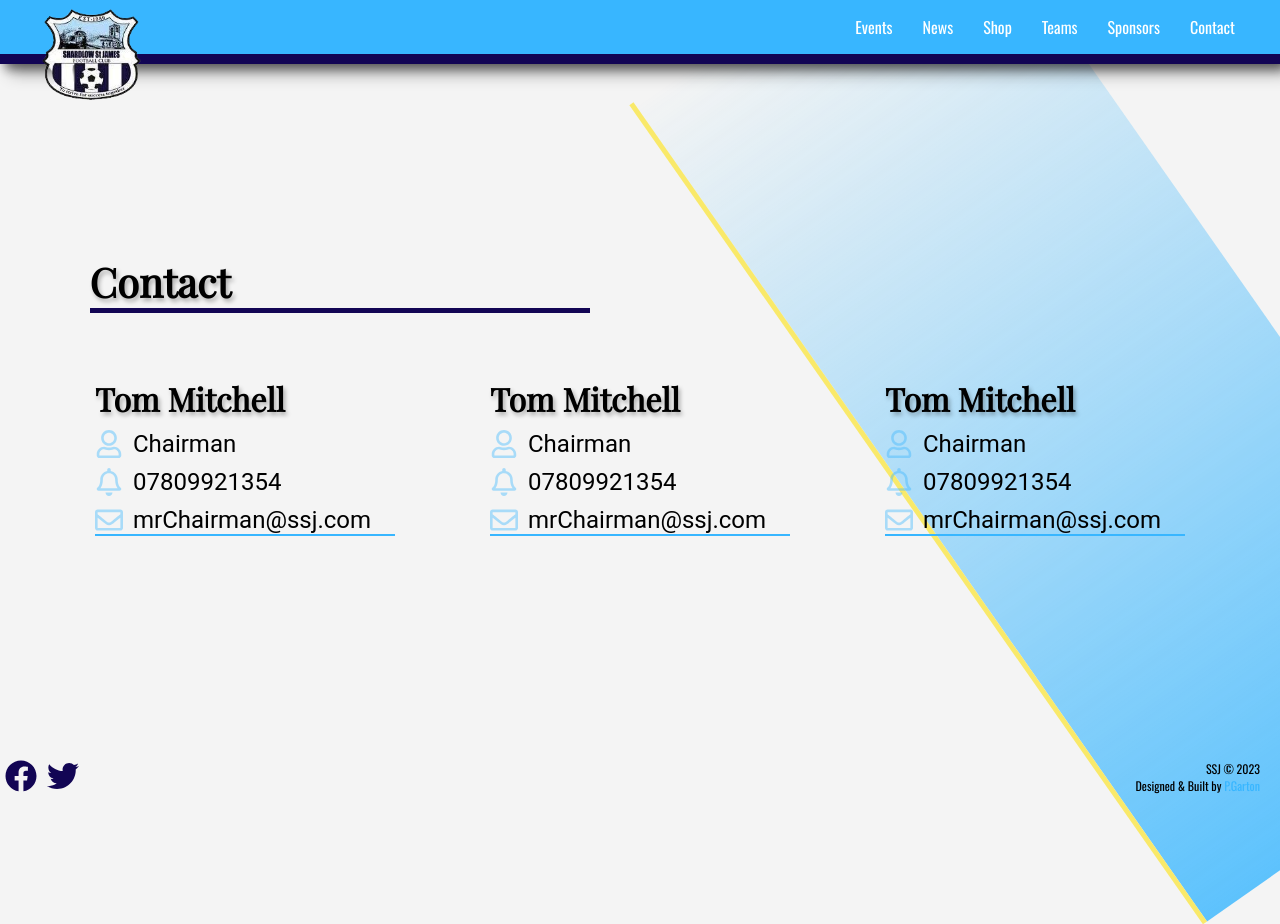
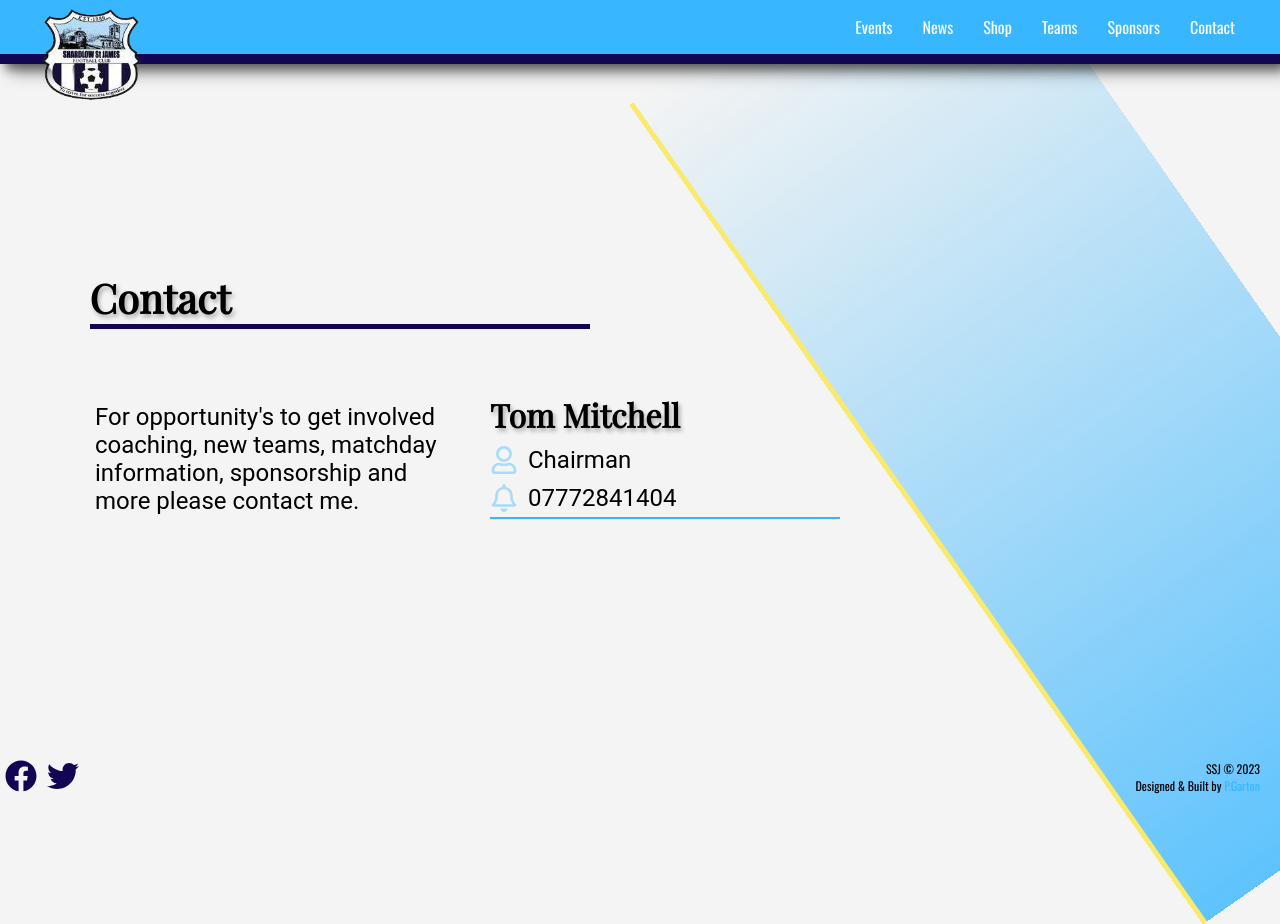
Before and after one commit to paulg44/shardlow_st_james, a React (Create React App) app in the folder ssj/: page /contact in a window 1280 px wide. Shown: the top 924 px of the page. Built offline with nearby package versions, Linux system fonts and the light colour scheme.

Commit message:
change contact layout and add animations

```diff
--- a/ssj/src/Components/Pages/Contact/Contact.css
+++ b/ssj/src/Components/Pages/Contact/Contact.css
@@ -20,6 +20,10 @@
   display: grid;
   grid-template-columns: 300px 300px 300px;
   justify-content: space-evenly;
+}
+
+.contactInfo {
+  width: 350px;
 }
 
 .contactObject {
--- a/ssj/src/Components/Pages/Contact/Contact.js
+++ b/ssj/src/Components/Pages/Contact/Contact.js
@@ -1,15 +1,56 @@
 // Contact Component
 
 import "./Contact.css";
+import { useSpring, animated } from "react-spring";
 import ContactPerson from "./ContactPerson/ContactPerson";
 
 function Contact() {
+  // Animations
+  // Header
+  const header = useSpring({
+    from: { x: -1500 },
+    to: { x: 0 },
+    delay: 300,
+  });
+
+  // Object
+  const object = useSpring({
+    from: { x: 1000 },
+    to: { x: 0 },
+    delay: 250,
+  });
+
+  // About
+
+  // Contact Info
+  const info = useSpring({
+    from: { opacity: 0 },
+    to: { opacity: 1 },
+    delay: 1000,
+    config: { duration: "1500" },
+  });
+
   return (
     <div className="contact">
-      <div className="homepageObject contactObject"></div>
-      <h3>Contact</h3>
-      <div className="contactPersonsList">
+      <animated.div
+        className="homepageObject contactObject"
+        style={{ ...object, transform: " rotate(145deg)" }}
+      ></animated.div>
+      <animated.h3 style={{ ...header }}>Contact</animated.h3>
+      <animated.div className="contactPersonsList" style={{ ...info }}>
+        <animated.div className="contactInfo">
+          <p>
+            For opportunity's to get involved coaching, new teams, matchday
+            information, sponsorship and more please contact me.
+          </p>
+        </animated.div>
         <ContactPerson
+          contactName="Tom Mitchell"
+          contactPosition="Chairman"
+          contactNumber="07772841404"
+          // contactEmail="mrChairman@ssj.com"
+        />
+        {/* <ContactPerson
           contactName="Tom Mitchell"
           contactPosition="Chairman"
           contactNumber="07809921354"
@@ -20,14 +61,8 @@ function Contact() {
           contactPosition="Chairman"
           contactNumber="07809921354"
           contactEmail="mrChairman@ssj.com"
-        />
-        <ContactPerson
-          contactName="Tom Mitchell"
-          contactPosition="Chairman"
-          contactNumber="07809921354"
-          contactEmail="mrChairman@ssj.com"
-        />
-      </div>
+        /> */}
+      </animated.div>
     </div>
   );
 }
--- a/ssj/src/Components/Pages/Contact/ContactPerson/ContactPerson.css
+++ b/ssj/src/Components/Pages/Contact/ContactPerson/ContactPerson.css
@@ -15,7 +15,8 @@ h6 {
   font-size: 1.5rem;
 }
 
-.contactInfo:nth-child(4) {
+.contactInfo:nth-child(3) {
+  padding-bottom: 5px;
   border-bottom: 2px solid var(--light-blue);
 }
 
--- a/ssj/src/Components/Pages/Contact/ContactPerson/ContactPerson.js
+++ b/ssj/src/Components/Pages/Contact/ContactPerson/ContactPerson.js
@@ -1,6 +1,6 @@
 // Contact Person's Component
 
-import { FaRegBell, FaRegEnvelope, FaRegUser } from "react-icons/fa";
+import { FaRegBell, FaRegUser } from "react-icons/fa";
 import "./ContactPerson.css";
 
 function ContactPerson(props) {
@@ -15,10 +15,10 @@ function ContactPerson(props) {
         <FaRegBell className="icon" />
         <p className="phone">{props.contactNumber}</p>
       </div>
-      <div className="contactInfo">
+      {/* <div className="contactInfo">
         <FaRegEnvelope className="icon" />
         <p className="email">{props.contactEmail}</p>
-      </div>
+      </div> */}
     </div>
   );
 }
```
